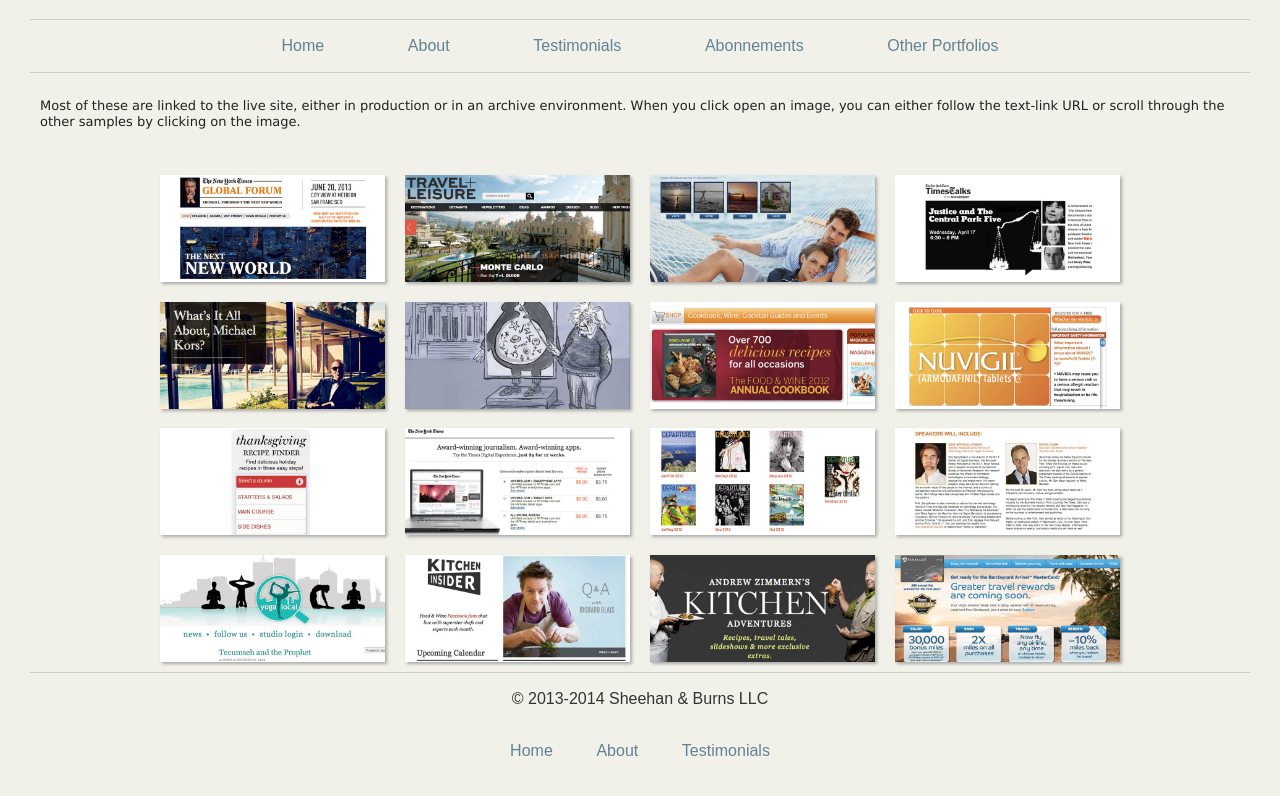
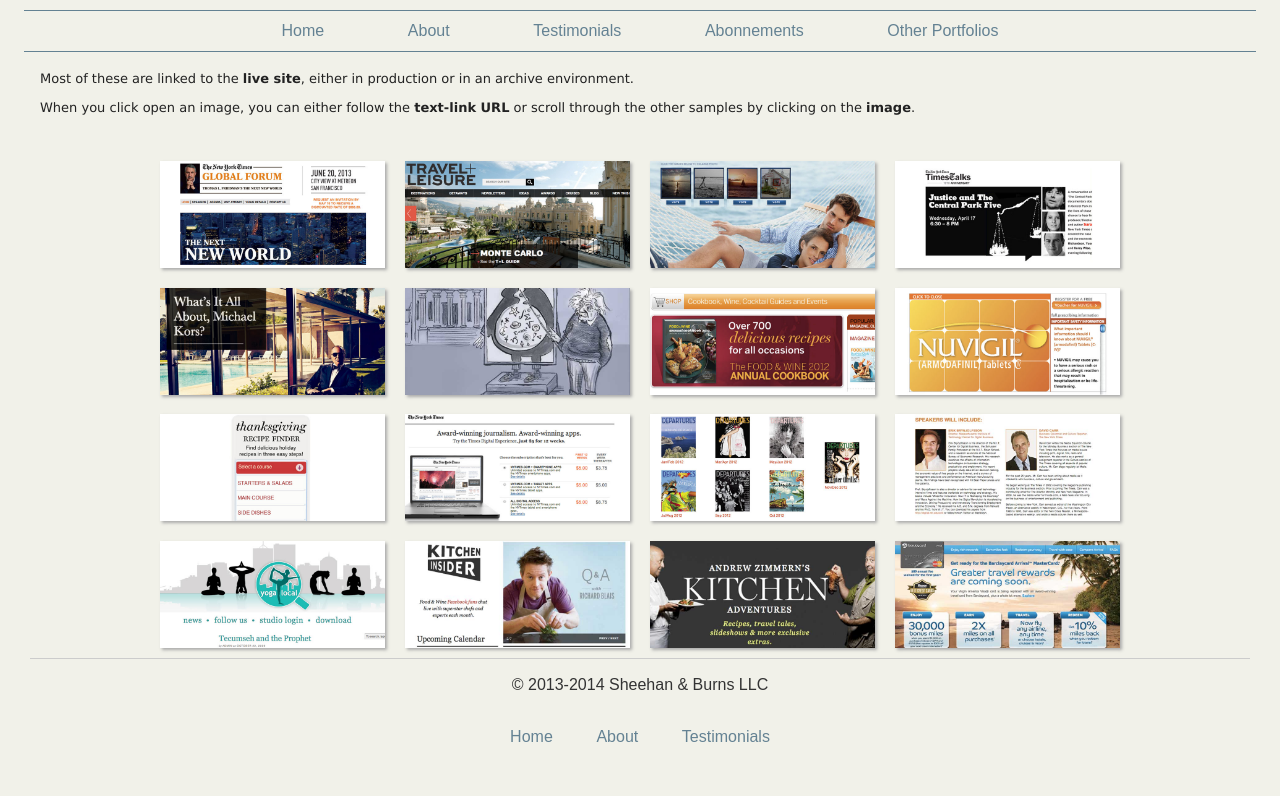
Before and after one commit to margotdarby/clean-portf, a plain HTML site: page clean-portf-template-2014/index.html in a window 1280 px wide. Shown: the part 104-900 px from the top of the page. Drawn offline with Linux system fonts and the light colour scheme.

Commit message:
tweaks and fixes

```diff
--- a/clean-portf-template-2014/assets/css/myStyle.css
+++ b/clean-portf-template-2014/assets/css/myStyle.css
@@ -8,12 +8,14 @@ h1 {
 	font-family: sans-serif;
 	font-weight:normal;
 	font-size:48px;
+	line-height:50px;
 	color: #648293;
 }
 h2 {
 	font-family: sans-serif;
 	font-weight:normal;
 	font-size:16px;
+	line-height:18px;
 	color: #648293;
 }
 
@@ -26,11 +28,11 @@ p {
 }
 
 .nav{
-    border-top:1px solid #ccc;
-    border-bottom:1px solid #ccc;
+    border-top:1px solid #648293;
+    border-bottom:1px solid #648293;
     list-style:none;
-    margin:10px;
-    padding:10px;
+    margin:4px;
+    padding:4px;
     text-align:center;
 }
 .nav li{
--- a/clean-portf-template-2014/index.html
+++ b/clean-portf-template-2014/index.html
@@ -24,7 +24,8 @@
 	</ul>
 
 	<div class="blurb">
-		<p>Most of these are linked to the live site, either in production or in an archive environment. When you click open an image, you can either follow the text-link URL or scroll through the other samples by clicking on the image.</p>
+		<p>Most of these are linked to the <b>live site</b>, either in production or in an archive environment.</p>
+		<p>When you click open an image, you can either follow the <b>text-link URL</b> or scroll through the other samples by clicking on the <b>image</b>.</p>
 	</div>
 
 	<div class = "gallery">
```
Also changed, not shown: clean-portf-template-2014/abonnements.html (+1 -1 lines), clean-portf-template-2014/about.html (+1 -0 lines).
